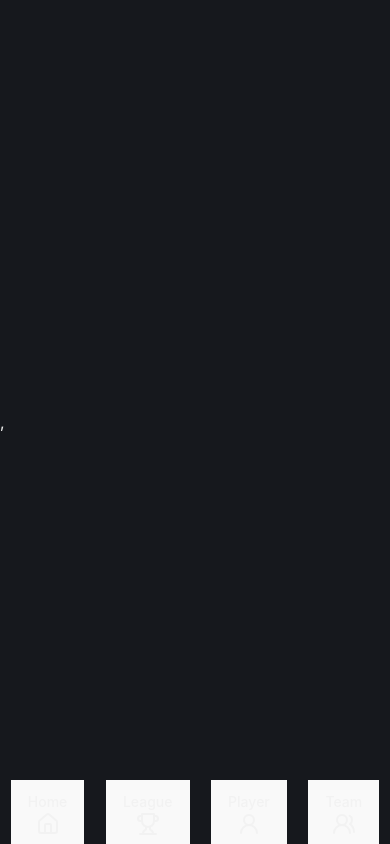
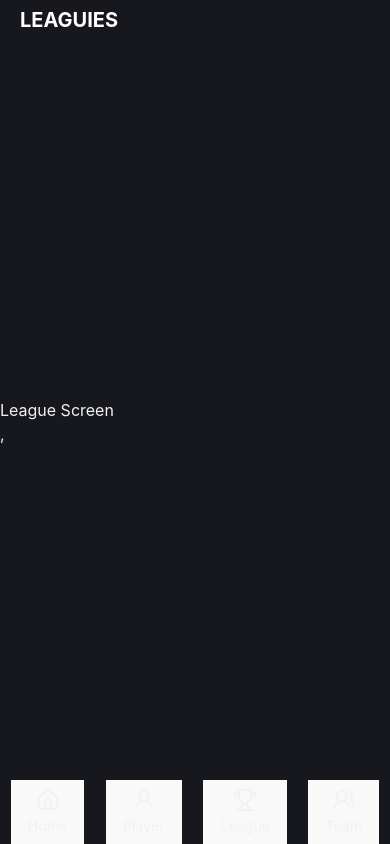
Before and after one commit to LeagueOfBugs/leaguies-2.0, a React (Vite) app in the folder client/: page /league in a window 390 px wide. Built offline with nearby package versions, Linux system fonts and the light colour scheme.

Commit message:
created core screens and hooked up navigation to mobile nav

```diff
--- a/client/src/App.tsx
+++ b/client/src/App.tsx
@@ -1,12 +1,20 @@
 import { BrowserRouter as Router, Route, Routes } from "react-router-dom";
-import SplashScreen from "./screens/splash";
 import MobileNav from "./components/ui/navigation/mobile/MobileNav";
+import Header from "./components/ui/header/header";
+import SplashScreen from "./screens/SplashScreen";
+import PlayerScreen from "./screens/PlayerScreen";
+import LeagueScreen from "./screens/LeagueScreen";
+import TeamScreen from "./screens/TeamScreen";
 
 function App() {
   return (
     <Router>
+      <Header />
       <Routes>
         <Route path="/" element={<SplashScreen />} />
+        <Route path="/player" element={<PlayerScreen />} />
+        <Route path="/league" element={<LeagueScreen />} />
+        <Route path="/team" element={<TeamScreen />} />
       </Routes>
       <MobileNav />
     </Router>
--- /dev/null
+++ b/client/src/components/ui/header/header.tsx
@@ -0,0 +1,11 @@
+const Header = () => {
+  return (
+    <header className="text-primary-foreground absolute top-0 left-0 w-full px-5">
+      <div className="flex justify-start items-center h-10">
+        <h1 className="text-xl font-bold">LEAGUIES</h1>{" "}
+      </div>
+    </header>
+  );
+};
+
+export default Header;
--- a/client/src/components/ui/navigation/mobile/MobileNav.tsx
+++ b/client/src/components/ui/navigation/mobile/MobileNav.tsx
@@ -6,9 +6,9 @@ const MobileNav = () => {
     <nav className="fixed bottom-0 left-0 right-0">
       <div className="flex justify-around items-center h-16">
         <NavButton toScreen="/" icon={<House />} title="Home" />
-        <NavButton toScreen="/" icon={<Trophy />} title="League" />
-        <NavButton toScreen="/" icon={<UserRound />} title="Player" />
-        <NavButton toScreen="/" icon={<UsersRound />} title="Team" />
+        <NavButton toScreen="/player" icon={<UserRound />} title="Player" />
+        <NavButton toScreen="/league" icon={<Trophy />} title="League" />
+        <NavButton toScreen="/team" icon={<UsersRound />} title="Team" />
       </div>
     </nav>
   );
--- a/client/src/components/ui/navigation/mobile/NavButton.tsx
+++ b/client/src/components/ui/navigation/mobile/NavButton.tsx
@@ -1,4 +1,4 @@
-import { Navigate } from "react-router-dom";
+import { useNavigate } from "react-router-dom"; // Import useNavigate
 import { Button } from "../../button";
 
 interface NavButtonProps {
@@ -8,14 +8,18 @@ interface NavButtonProps {
 }
 
 const NavButton = ({ toScreen, icon, title }: NavButtonProps) => {
+  const navigate = useNavigate();
+
   const handleOnClick = () => {
-    Navigate({ to: toScreen });
+    console.log(toScreen);
+    navigate(toScreen);
   };
 
   return (
     <Button variant="ghost" className="h-16" onClick={handleOnClick}>
       <div className="flex flex-col items-center justify-center">
-        <span className="mt-1">{title}</span> {icon}
+        {icon}
+        <span className="mt-1">{title}</span>
       </div>
     </Button>
   );
--- /dev/null
+++ b/client/src/screens/LeagueScreen.tsx
@@ -0,0 +1,4 @@
+const LeagueScreen = () => {
+  return <div>League Screen</div>;
+};
+export default LeagueScreen;
--- /dev/null
+++ b/client/src/screens/PlayerScreen.tsx
@@ -0,0 +1,5 @@
+const PlayerScreen = () => {
+  return <div>Player Screen</div>;
+};
+
+export default PlayerScreen;
--- /dev/null
+++ b/client/src/screens/TeamScreen.tsx
@@ -0,0 +1,5 @@
+const TeamScreen = () => {
+  return <div>Team Screen</div>;
+};
+
+export default TeamScreen;
```
Also changed, not shown: client/src/screens/SplashScreen.tsx (renamed from client/src/screens/splash.tsx).
